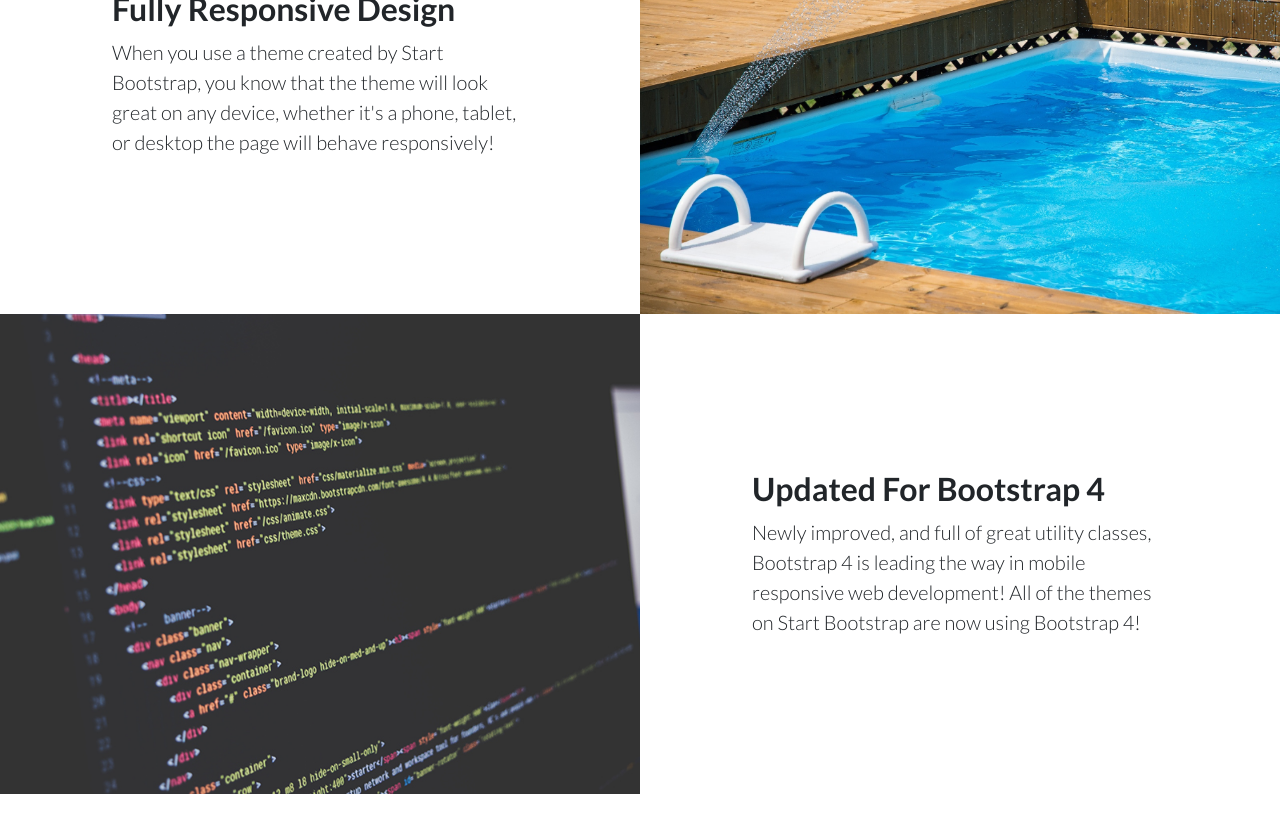
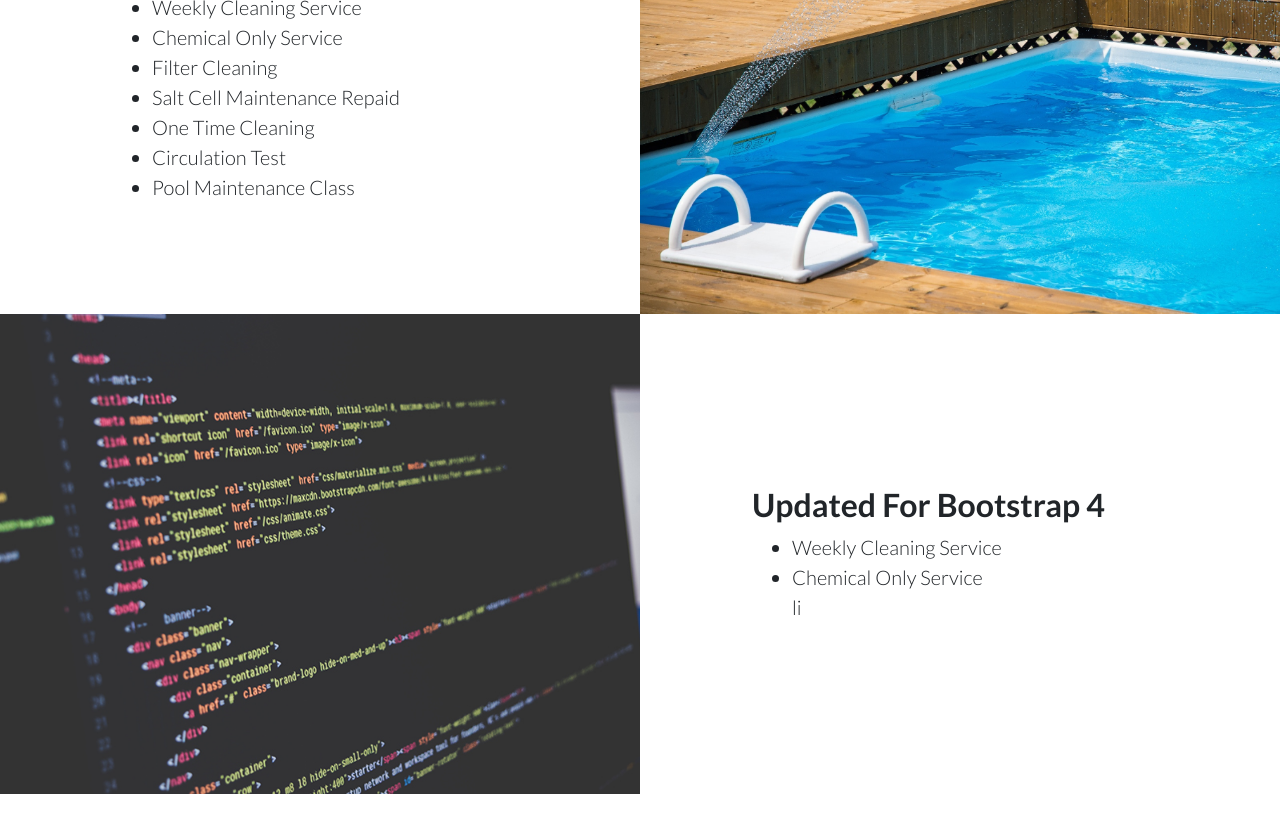
Before and after one commit to hamayonhussain/HT-Pools, a website: page index.html in a window 1280 px wide. Shown: the part 712-1532 px from the top of the page. Drawn offline with Linux system fonts and the light colour scheme.

Commit message:
Adding content

```diff
--- a/index.html
+++ b/index.html
@@ -94,15 +94,29 @@
 
         <div class="col-lg-6 order-lg-2 text-white showcase-img" style="background-image: url('img/blue-cool-cottage-207919.jpg');"></div>
         <div class="col-lg-6 order-lg-1 my-auto showcase-text">
-          <h2>Fully Responsive Design</h2>
-          <p class="lead mb-0">When you use a theme created by Start Bootstrap, you know that the theme will look great on any device, whether it's a phone, tablet, or desktop the page will behave responsively!</p>
+          <h2>Services</h2>
+          <ul class="lead mb-0">
+              <li>Weekly Cleaning Service</li>
+              <li>Chemical Only Service</li>
+              <li>Filter Cleaning</li>
+              <li>Salt Cell Maintenance Repaid</li>
+              <li>One Time Cleaning</li>
+              <li>Circulation Test</li>
+              <li>Pool Maintenance Class</li>
+
+            </ul>
         </div>
       </div>
       <div class="row no-gutters">
         <div class="col-lg-6 text-white showcase-img" style="background-image: url('img/bg-showcase-2.jpg');"></div>
         <div class="col-lg-6 my-auto showcase-text">
           <h2>Updated For Bootstrap 4</h2>
-          <p class="lead mb-0">Newly improved, and full of great utility classes, Bootstrap 4 is leading the way in mobile responsive web development! All of the themes on Start Bootstrap are now using Bootstrap 4!</p>
+          <ul class="lead mb-0">
+            <li>Weekly Cleaning Service</li>
+            <li>Chemical Only Service</li>
+            li
+
+          </ul>
         </div>
       </div>
       <div class="row no-gutters">
```
